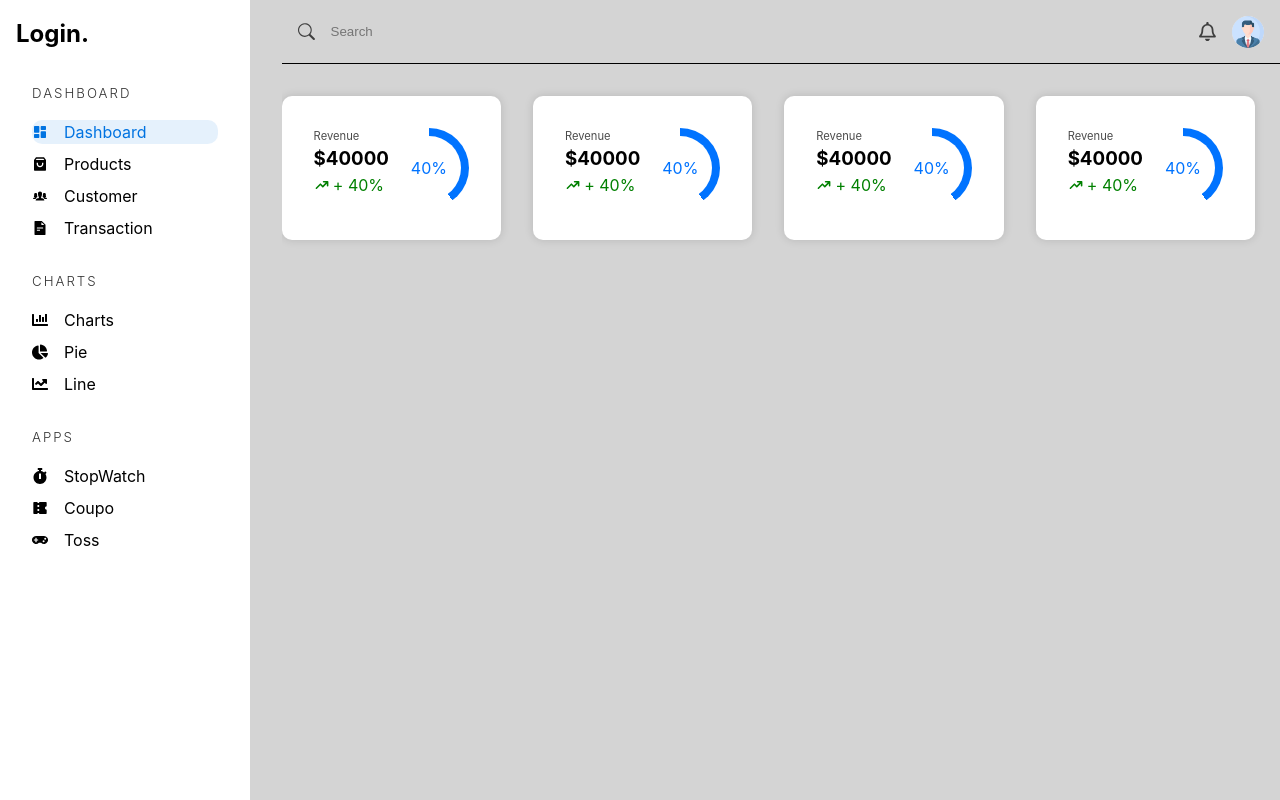
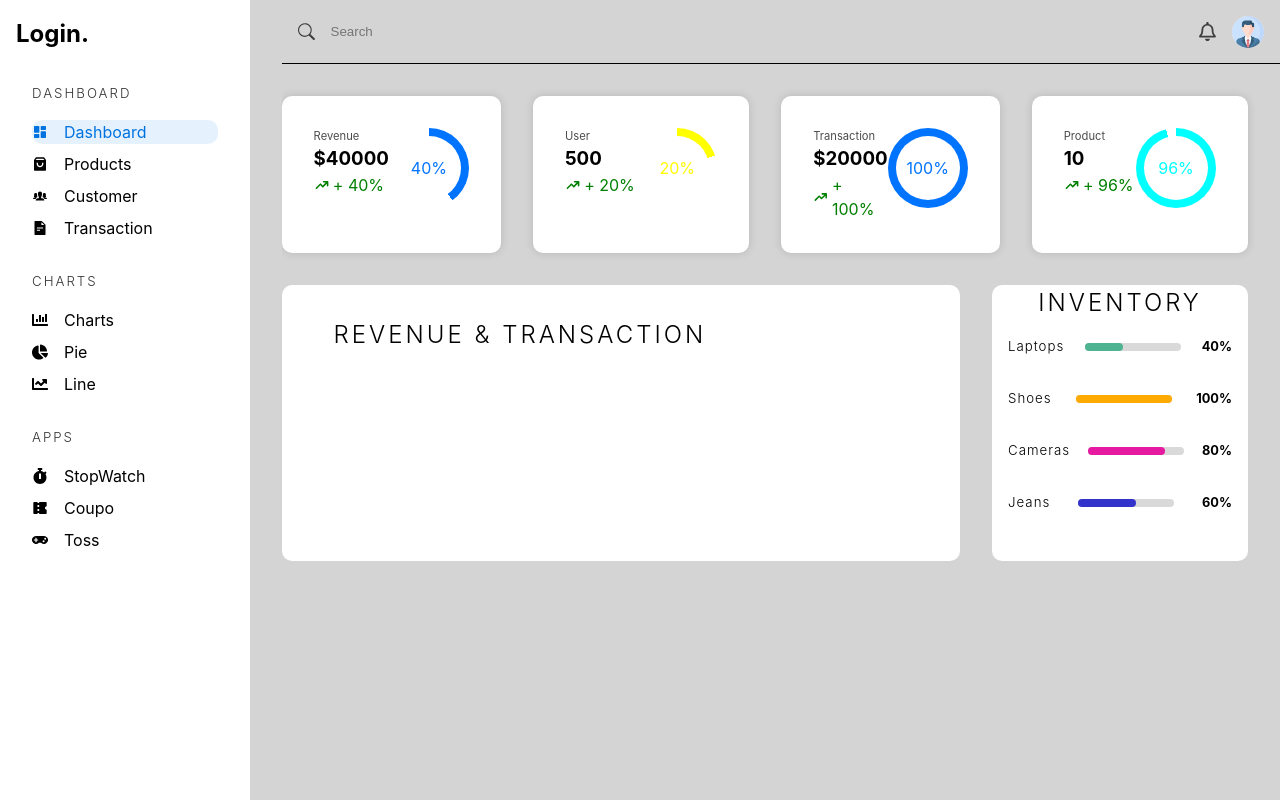
Before and after one commit to MohammedRupawala/ShopIQ-Admin-Dashboard, a React (Vite) app in the folder frontend/: page /admin/dashboard in a window 1280 px wide. Built offline with nearby package versions, Linux system fonts and the light colour scheme.

Commit message:
Inventory Created

```diff
--- a/frontend/package.json
+++ b/frontend/package.json
@@ -10,7 +10,9 @@
     "preview": "vite preview"
   },
   "dependencies": {
+    "chart.js": "^4.4.3",
     "react": "^18.2.0",
+    "react-chartjs-2": "^5.2.0",
     "react-dom": "^18.2.0",
     "react-icons": "^5.2.1",
     "react-router-dom": "^6.23.1",
--- /dev/null
+++ b/frontend/src/assets/data.json
@@ -0,0 +1,52 @@
+{
+    "categories": [
+      {
+        "value": 40,
+        "heading": "Laptops"
+      },
+
+      {
+        "value": 100,
+        "heading": "Shoes"
+      },
+      {
+        "value": 80,
+        "heading": "Cameras"
+      },
+      {
+        "value": 60,
+        "heading": "Jeans"
+      }
+    ],
+
+    "transaction": [
+      {
+        "id": "ksdnfkjsdfx",
+        "amount": 4000,
+        "quantity": 4,
+        "discount": 300,
+        "status": "Processing"
+      },
+      {
+        "id": "sdsdssdsd",
+        "amount": 5100,
+        "quantity": 2,
+        "discount": 900,
+        "status": "Processing"
+      },
+      {
+        "id": "sdsdcvsssdsd",
+        "amount": 13000,
+        "quantity": 91,
+        "discount": 0,
+        "status": "Shipped"
+      },
+      {
+        "id": "dfddddfd",
+        "amount": 2300,
+        "quantity": 4,
+        "discount": 2000,
+        "status": "Processing"
+      }
+    ]
+  }
--- a/frontend/src/pages/Customer.tsx
+++ b/frontend/src/pages/Customer.tsx
@@ -10,4 +10,5 @@ const Customer = () => {
   )
 }
 
+
 export default Customer
--- a/frontend/src/pages/dashboard.tsx
+++ b/frontend/src/pages/dashboard.tsx
@@ -4,7 +4,7 @@ import AdminSide from '../components/adminSide'
 import { FaRegBell } from 'react-icons/fa'
 import userImg from "../assets/profile.png"
 import { HiTrendingDown,HiTrendingUp } from 'react-icons/hi'
-
+import data from "../assets/data.json"
 const Dashboard = () => {
   return (
     <div className='adminContainer'>
@@ -22,22 +22,47 @@ const Dashboard = () => {
             value={40000}
             percent={40}
             colour='rgb(0,115,255)'/>
-             <Widget heading="Revenue"
+             <Widget heading="User"
+            amount = {false}
+            value={500}
+            percent={20}
+            colour='rgb(255,255,0)'/>
+             <Widget heading="Transaction"
             amount = {true}
-            value={40000}
-            percent={40}
+            value={20000}
+            percent={100}
             colour='rgb(0,115,255)'/>
-             <Widget heading="Revenue"
-            amount = {true}
-            value={40000}
-            percent={40}
-            colour='rgb(0,115,255)'/>
-             <Widget heading="Revenue"
-            amount = {true}
-            value={40000}
-            percent={40}
-            colour='rgb(0,115,255)'/>
+             <Widget heading="Product"
+            amount = {false}
+            value={10}
+            percent={96}
+            colour='cyan'/>
                       </div>
+                      <section className = "graphContainer">
+                        <div className="revenue">
+                          <h2>
+                            Revenue & Transaction
+                          </h2>
+                        </div>
+                        <div className="inventory">
+                          <h2>
+                            Inventory
+                          </h2>
+                          <div>
+                         {
+                          data.categories.map((i)=>(
+                            <Item
+                            key={i.heading}
+                            heading={i.heading}
+                            value={i.value}
+                            color = {`hsl(${i.value * 4},${i.value}%,50%)`}/>
+                          ))
+                         }
+                          </div>
+
+                        </div>
+
+                      </section>
           </main>
     </div>
   )
@@ -76,6 +101,28 @@ return <article className='widget'>
   </div>
 </article>
 }
+interface itemProps{
+  color : string;
+  value : number;
+  heading : string;
+}
+const Item  = ({color,heading,value} : itemProps)=>{
+  return<div className="items">
+   <h5>
+   {heading}
+    </h5>
+    <div >
+      <div  style = {{
+        backgroundColor : color,
+        width : `${value}%`,
+      }}></div>
+      </div>
+      <span>{value}%</span>
+
+
+  </div>
+
+}
 
 
 export default Dashboard
--- a/frontend/src/styles/_dashboard.scss
+++ b/frontend/src/styles/_dashboard.scss
@@ -62,5 +62,73 @@
                 }
             }
         }
+
+    }
+    .graphContainer {
+        @include flex(row,unset,unset,2rem);
+        padding : 0 2rem 2rem 0;
+        >div{
+            background-color: white;
+            border-radius: 10px;
+        }
+        .revenue{
+            width: 100%;
+            padding: 1rem 3rem;
+            >h2{
+                @include heading;
+                text-align: centre;
+                margin: 1rem 0 2rem 0.25rem;
+            }
+        }
+        .inventory{
+            width: 100%;
+            max-width: 16rem;
+            @include flex(column,centre,unset,0);
+            padding-bottom: 2rem;
+            >h2{
+                @include heading;
+                text-align: center;
+                margin: 1.5rem 0 2rem rem;
+                text-align: center;
+            }
+            >div{
+                overflow-y:auto;
+                padding-left: 0.5 rem;
+            }
+            .items{
+                width: 100%;
+                @include flex(row,space-between);
+                padding: 1rem;
+                >h5{
+                    letter-spacing: 1px;
+                    font-weight: 300;
+                }
+                >div {
+
+
+                    margin-left: auto;
+                    margin-right: auto;
+                    width: 6rem;
+                    background-color: rgb(217, 217, 217);
+                    border-radius: 20px;
+                    height: 0.5rem;
+                    flex: none;
+
+
+
+                    >div {
+                      border-radius: 20px;
+                      height: 100%;
+
+
+                    }
+                  }
+                  >span{
+
+                    font-size: 0.8rem;
+                    font-weight: 700;
+                  }
+            }
+        }
     }
 }
```
Also changed, not shown: 1 other file (tests, documents, lock files or other folders).
